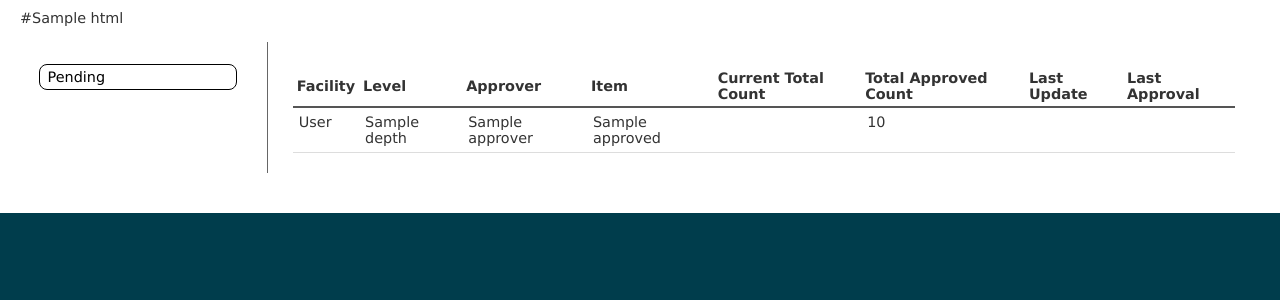
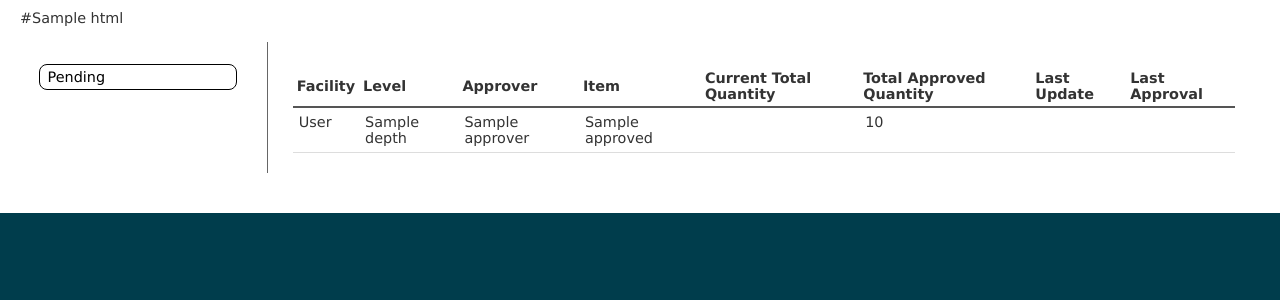
Before and after one commit to pdestefanis/NTD-ORBIS, a CakePHP app: the page made by app/views/approvals/index.ctp in a window 1280 px wide. Shown: the part 36-336 px from the top of the page. Run offline with PHP 8.4 and a stand-in for CakePHP, Linux system fonts and the light colour scheme; the template is opened without the code that fills it: most values are stand-ins (such as "Sample title", 1, 10 or a date in 2020); data that the repository does not hold is empty; some libraries are stand-ins or nearby versions.

Commit message:
Changed count to quantity. Issue #56

```diff
--- a/app/views/elements/aggregated_chart.ctp
+++ b/app/views/elements/aggregated_chart.ctp
@@ -8,7 +8,7 @@
 		$reportHtml = "<table class=\"small\">";
 		$reportHtml .= "<tr>";
 		$reportHtml .= "<th>Item</th>";
-		$reportHtml .= "<th>Total</th>";
+		$reportHtml .= "<th>Total Quantity</th>";
 		$reportHtml .= "</tr>";
 		foreach ($report[$loc] as $item_id => $r) {
 
--- a/app/views/elements/approvals_index.ctp
+++ b/app/views/elements/approvals_index.ctp
@@ -8,8 +8,8 @@
 			<th>".__('Level',1)."</th>
 			<th>".__('Approver',1)."</th>
 			<th>".__('Item',1)."</th>
-			<th>".__('Current Total Count',1)."</th>
-			<th>".__('Total Approved Count',1)."</th>
+			<th>".__('Current Total Quantity',1)."</th>
+			<th>".__('Total Approved Quantity',1)."</th>
 			<th>".__('Last Update',1)."</th>
 			<th>".__('Last Approval',1)."</th>
 		";	?>
--- a/app/views/elements/approvals_pending.ctp
+++ b/app/views/elements/approvals_pending.ctp
@@ -4,8 +4,8 @@
 			<th colspan='2'>Facility</th>
 			<th>Level</th>
 			<th>Item</th>
-			<th>Current Total Count</th>
-			<th>Approved Total Count</th>
+			<th>Current Total Quantity</th>
+			<th>Approved Total Quantity</th>
 			<th>Last Updated</th>
 			<th>Last Approval</th>
 
--- a/app/views/elements/google_graph.ctp
+++ b/app/views/elements/google_graph.ctp
@@ -8,7 +8,7 @@
 		$reportHtml = "<table class=\"small\">";
 		$reportHtml .= "<tr>";
 		$reportHtml .= "<th>Item</th>";
-		$reportHtml .= "<th>Total</th>";
+		$reportHtml .= "<th>Total Quantity</th>";
 		$reportHtml .= "</tr>";
 		foreach ($report[$loc] as $r) {
 				if (isset($report[$r['parent']]))
```
